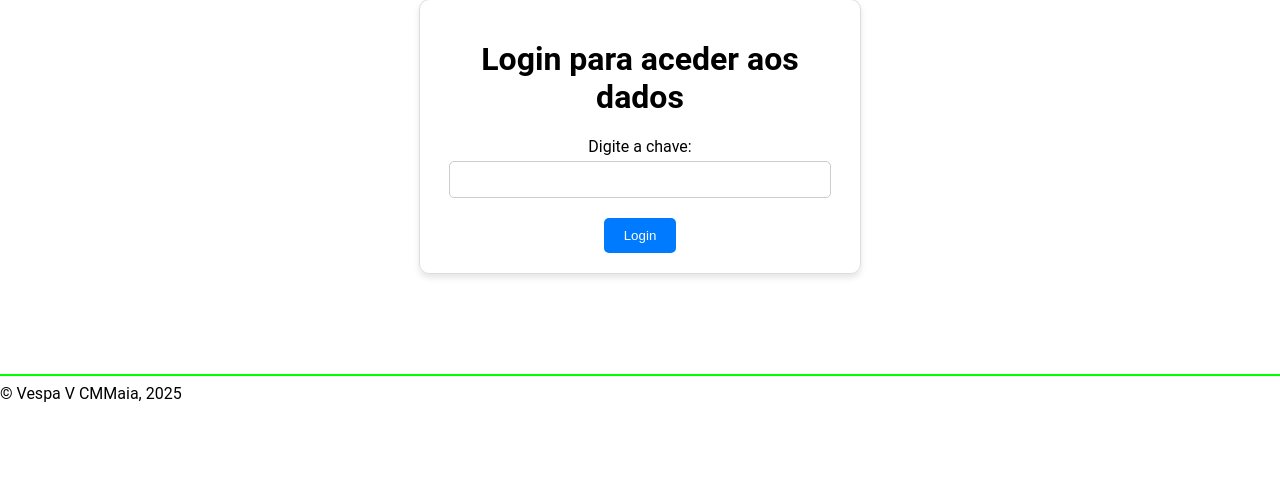
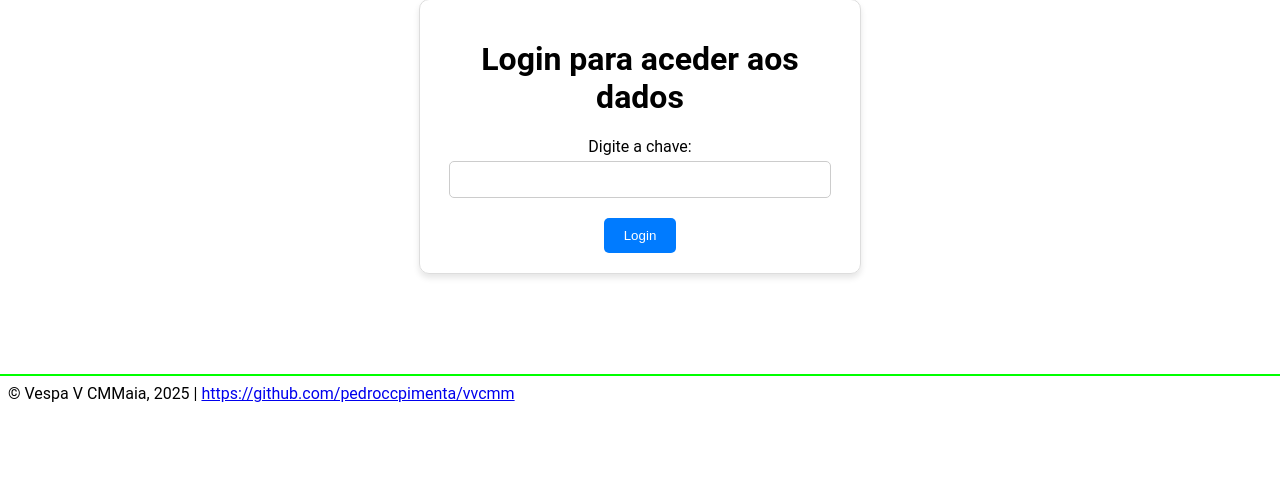
Before and after one commit to pedroccpimenta/vvcmm, a Flask app: page / in a window 1280 px wide. Shown: the part 101-588 px from the top of the page. Run offline with Flask 3, Linux system fonts and the light colour scheme.

Commit message:
:tada: update

```diff
--- a/templates/login.html
+++ b/templates/login.html
@@ -22,6 +22,6 @@
         </form>
     </div>
 <hr color=lime>
-&copy; Vespa V CMMaia, 2025
+&nbsp; &copy; Vespa V CMMaia, 2025 | <a href='https://github.com/pedroccpimenta/vvcmm' target='*'>https://github.com/pedroccpimenta/vvcmm</a>
 </body>
 </html>
--- a/templates/map.html
+++ b/templates/map.html
@@ -190,6 +190,6 @@
     </script>
 
 <hr color=lime>
-&copy; Vespa V CMMaia, 2025
+&nbsp; &copy; Vespa V CMMaia, 2025 | <a href='https://github.com/pedroccpimenta/vvcmm' target='*'>https://github.com/pedroccpimenta/vvcmm</a>
 </body>
 </html>
```
